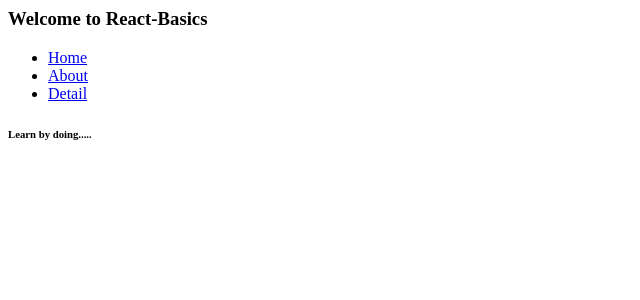
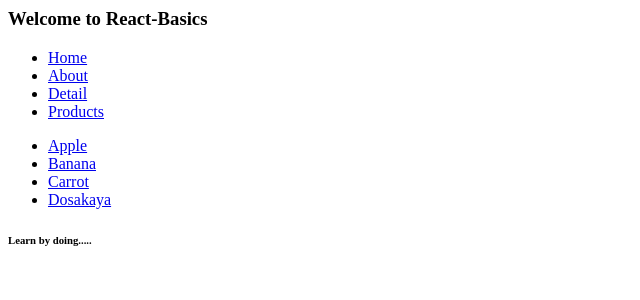
Before and after one commit to chaitu047/react-basics, a React (Create React App) app: page /Products in a window 1280 px wide. Shown: the top 300 px of the page, without its empty margins (0-640 px from the left). Built offline with nearby package versions, Linux system fonts and the light colour scheme.

Commit message:
dynamic routes -1

```diff
--- a/src/components/HandleRoutes.js
+++ b/src/components/HandleRoutes.js
@@ -2,7 +2,9 @@ import React from "react";
 import Home from './Home';
 import Detail from './Detail';
 import About from './About';
+import Products from './Products'
 import {Routes, Route, Link} from 'react-router-dom';
+import ProductDetail from "./ProductDetails";
 
 function HandleRoutes() {
     return(
@@ -11,11 +13,14 @@ function HandleRoutes() {
             <li><Link to="/Home">Home</Link></li>
             <li><Link to="/About">About</Link></li>
             <li><Link to="/Detail">Detail</Link></li>
+            <li><Link to="/Products">Products</Link></li>
         </ul>
         <Routes>
             <Route path="/Home" element={<Home />}></Route>
             <Route path="/About" element={<About />}></Route>
             <Route path="/Detail" element={<Detail />}></Route>
+            <Route path="/Products" element={<Products />}></Route>
+            <Route path="/Products/:id" element={<ProductDetail />}></Route>
         </Routes>
         </>
     )
--- /dev/null
+++ b/src/components/ProductDetails.js
@@ -0,0 +1,14 @@
+import React from 'react';
+
+function ProductDetail(){
+
+
+    return (
+        <>
+            <p>Inside product component</p>
+        </>
+    )
+
+}
+
+export default ProductDetail;
--- /dev/null
+++ b/src/components/Products.js
@@ -0,0 +1,19 @@
+import React from "react";
+import {Routes, Route, Link} from 'react-router-dom';
+
+function Products(){
+
+    return (
+        <>
+        <ul>
+            <li><Link to='/products/1'>Apple</Link></li>
+            <li><Link to='/products/2'>Banana</Link></li>
+            <li><Link to='/products/3'>Carrot</Link></li>
+            <li><Link to='/products/4'>Dosakaya</Link></li>
+        </ul>
+        </>
+    )
+
+}
+
+export default Products;
```
